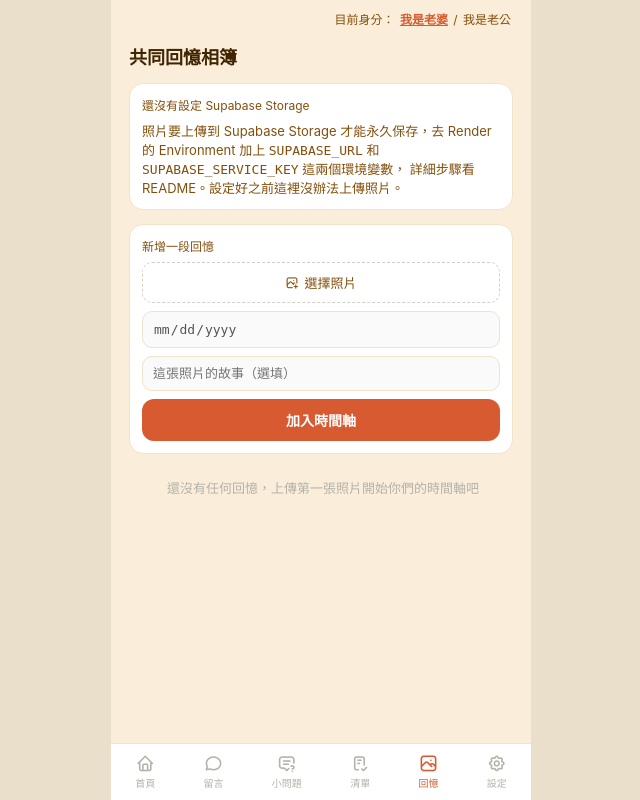
After one commit to prince4013/couple, a Flask app: page /memories in a window 1280 px wide. The commit adds this page. Shown: the whole page, without its empty margins (319-959 px from the left). Run offline with Flask 3, Linux system fonts and the light colour scheme; data comes from the database, SQL or seed files in the repository; data that the repository does not hold is empty; some libraries are stand-ins or nearby versions.

Commit message:
Add files via upload

```diff
--- a/app.py
+++ b/app.py
@@ -1,3 +1,4 @@
+import json
 import os
 import sqlite3
 from datetime import datetime, date, timedelta
@@ -6,7 +7,7 @@ from zoneinfo import ZoneInfo
 import requests
 from flask import (
     Flask, g, render_template, request, redirect,
-    url_for, session, flash
+    url_for, session, flash, jsonify
 )
 from werkzeug.utils import secure_filename
 
@@ -24,6 +25,22 @@ USE_POSTGRES = bool(DATABASE_URL)
 if USE_POSTGRES:
     import psycopg2
     import psycopg2.extras
+
+# Supabase Storage：回憶相簿的照片要永久保存，就必須存在這裡，
+# 不能存在 Render 本機磁碟（重新部署會不見）。
+SUPABASE_URL = os.environ.get("SUPABASE_URL", "").rstrip("/")
+SUPABASE_SERVICE_KEY = os.environ.get("SUPABASE_SERVICE_KEY", "").strip()
+SUPABASE_STORAGE_BUCKET = os.environ.get("SUPABASE_STORAGE_BUCKET", "memories").strip()
+SUPABASE_STORAGE_ENABLED = bool(SUPABASE_URL and SUPABASE_SERVICE_KEY)
+
+# Web Push（讓對方即時收到「想你了」之類的推播通知）需要一組 VAPID 金鑰。
+VAPID_PUBLIC_KEY = os.environ.get("VAPID_PUBLIC_KEY", "").strip()
+VAPID_PRIVATE_KEY = os.environ.get("VAPID_PRIVATE_KEY", "").strip()
+VAPID_CLAIM_EMAIL = os.environ.get("VAPID_CLAIM_EMAIL", "example@example.com").strip()
+PUSH_ENABLED = bool(VAPID_PUBLIC_KEY and VAPID_PRIVATE_KEY)
+
+if PUSH_ENABLED:
+    from pywebpush import webpush, WebPushException
 
 app = Flask(__name__)
 app.secret_key = os.environ.get("SECRET_KEY", "dev-secret-key-change-me")
@@ -178,6 +195,26 @@ def init_db():
             created_at TEXT NOT NULL
         )
         """,
+        f"""
+        CREATE TABLE IF NOT EXISTS memories (
+            id {id_type},
+            sender_id TEXT NOT NULL,
+            image_url TEXT NOT NULL,
+            memory_date TEXT NOT NULL,
+            caption TEXT,
+            created_at TEXT NOT NULL
+        )
+        """,
+        f"""
+        CREATE TABLE IF NOT EXISTS push_subscriptions (
+            id {id_type},
+            user_id TEXT NOT NULL,
+            endpoint TEXT NOT NULL,
+            p256dh TEXT NOT NULL,
+            auth TEXT NOT NULL,
+            created_at TEXT NOT NULL
+        )
+        """,
         """
         CREATE TABLE IF NOT EXISTS settings (
             key TEXT PRIMARY KEY,
@@ -318,6 +355,55 @@ def get_weather_display(uid):
     return {"text": f"{temp}°C {desc}", "icon": icon}
 
 
+# ---------- Supabase Storage（回憶相簿的照片） ----------
+
+def upload_to_supabase_storage(file_storage, filename):
+    """把上傳的檔案存到 Supabase Storage，回傳可公開存取的網址。
+    沒有設定 SUPABASE_URL / SUPABASE_SERVICE_KEY 時會拋出例外，呼叫端要接住。"""
+    if not SUPABASE_STORAGE_ENABLED:
+        raise RuntimeError("尚未設定 Supabase Storage（缺少 SUPABASE_URL 或 SUPABASE_SERVICE_KEY）")
+
+    upload_url = f"{SUPABASE_URL}/storage/v1/object/{SUPABASE_STORAGE_BUCKET}/{filename}"
+    headers = {
+        "Authorization": f"Bearer {SUPABASE_SERVICE_KEY}",
+        "apikey": SUPABASE_SERVICE_KEY,
+        "Content-Type": file_storage.mimetype or "application/octet-stream",
+        "x-upsert": "true",
+    }
+    resp = requests.post(upload_url, headers=headers, data=file_storage.read(), timeout=20)
+    resp.raise_for_status()
+    return f"{SUPABASE_URL}/storage/v1/object/public/{SUPABASE_STORAGE_BUCKET}/{filename}"
+
+
+# ---------- Web Push（即時推播通知） ----------
+
+def send_push_to_user(uid, title, body, url_path="/home"):
+    """推播給某個使用者的所有已訂閱裝置。沒設定 VAPID 金鑰時直接跳過，不影響原本功能。"""
+    if not PUSH_ENABLED:
+        return
+    db = get_db()
+    subs = run(db, "SELECT * FROM push_subscriptions WHERE user_id = ?", (uid,)).fetchall()
+    payload = json.dumps({"title": title, "body": body, "url": url_path})
+    for sub in subs:
+        subscription_info = {
+            "endpoint": sub["endpoint"],
+            "keys": {"p256dh": sub["p256dh"], "auth": sub["auth"]},
+        }
+        try:
+            webpush(
+                subscription_info=subscription_info,
+                data=payload,
+                vapid_private_key=VAPID_PRIVATE_KEY,
+                vapid_claims={"sub": f"mailto:{VAPID_CLAIM_EMAIL}"},
+            )
+        except WebPushException as ex:
+            status = ex.response.status_code if ex.response is not None else None
+            if status in (404, 410):
+                # 訂閱已經失效（例如對方移除了 App 或很久沒開），順手清掉，避免每次都白跑一趟
+                run(db, "DELETE FROM push_subscriptions WHERE id = ?", (sub["id"],))
+                db.commit()
+
+
 @app.context_processor
 def inject_globals():
     a = fetch_user("a")
@@ -326,6 +412,8 @@ def inject_globals():
         "me_id": current_user_id(),
         "gift_labels": GIFT_LABELS,
         "user_names": {"a": a["name"], "b": b["name"]},
+        "push_enabled": PUSH_ENABLED,
+        "vapid_public_key": VAPID_PUBLIC_KEY,
     }
 
 
@@ -433,6 +521,13 @@ def send_gift(gift_type):
     db.commit()
     label = GIFT_LABELS[gift_type][0]
     flash(f"已送出「{label}」給對方")
+
+    me = fetch_user(current_user_id())
+    if gift_type == "miss_you":
+        send_push_to_user(other_id(current_user_id()), f"{me['name']} 想你了 💛", "點開來回應對方一下吧")
+    else:
+        send_push_to_user(other_id(current_user_id()), f"{me['name']} 送你「{label}」", "打開 App 看看吧")
+
     return redirect(url_for("home"))
 
 
@@ -462,6 +557,9 @@ def messages():
                 (current_user_id(), text or None, image_filename, now_str()),
             )
             db.commit()
+            me = fetch_user(current_user_id())
+            preview = text if text else "傳了一張照片"
+            send_push_to_user(other_id(current_user_id()), f"{me['name']} 留言給你", preview, "/messages")
         return redirect(url_for("messages"))
 
     db = get_db()
@@ -502,6 +600,10 @@ def new_question():
         )
         new_id = cur.fetchone()["id"]
         db.commit()
+        me = fetch_user(current_user_id())
+        send_push_to_user(
+            other_id(current_user_id()), f"{me['name']} 問了你一個小問題", text, f"/questions/{new_id}"
+        )
         return redirect(url_for("question_thread", qid=new_id))
     return redirect(url_for("questions"))
 
@@ -518,6 +620,10 @@ def question_thread(qid):
                 (qid, current_user_id(), reply_text, now_str()),
             )
             db.commit()
+            me = fetch_user(current_user_id())
+            send_push_to_user(
+                other_id(current_user_id()), f"{me['name']} 回覆了小問題", reply_text, f"/questions/{qid}"
+            )
         return redirect(url_for("question_thread", qid=qid))
 
     question = run(db, "SELECT * FROM questions WHERE id = ?", (qid,)).fetchone()
@@ -535,7 +641,10 @@ def checklist():
     db = get_db()
     bring_items = run(db, "SELECT * FROM checklist_items WHERE category = 'bring' ORDER BY id ASC").fetchall()
     place_items = run(db, "SELECT * FROM checklist_items WHERE category = 'place' ORDER BY id ASC").fetchall()
-    return render_template("checklist.html", bring_items=bring_items, place_items=place_items)
+    food_items = run(db, "SELECT * FROM checklist_items WHERE category = 'food' ORDER BY id ASC").fetchall()
+    return render_template(
+        "checklist.html", bring_items=bring_items, place_items=place_items, food_items=food_items
+    )
 
 
 @app.route("/checklist/toggle/<int:item_id>", methods=["POST"])
@@ -550,7 +659,7 @@ def toggle_checklist(item_id):
 def add_checklist_item():
     category = request.form.get("category")
     text = request.form.get("text", "").strip()
-    if text and category in ("bring", "place"):
+    if text and category in ("bring", "place", "food"):
         db = get_db()
         run(
             db,
@@ -567,6 +676,96 @@ def delete_checklist_item(item_id):
     run(db, "DELETE FROM checklist_items WHERE id = ?", (item_id,))
     db.commit()
     return redirect(url_for("checklist"))
+
+
+@app.route("/memories")
+def memories():
+    db = get_db()
+    # 越下面是越早的故事：依 memory_date 由新到舊排序（最新的在最上面）
+    items = run(
+        db, "SELECT * FROM memories ORDER BY memory_date DESC, id DESC"
+    ).fetchall()
+    return render_template(
+        "memories.html", memories=items, storage_enabled=SUPABASE_STORAGE_ENABLED
+    )
+
+
+@app.route("/memories/add", methods=["POST"])
+def add_memory():
+    if not SUPABASE_STORAGE_ENABLED:
+        flash("還沒有設定 Supabase Storage，沒辦法上傳照片，先去設定頁看說明")
+        return redirect(url_for("memories"))
+
+    file = request.files.get("image")
+    memory_date = request.form.get("memory_date", "").strip()
+    caption = request.form.get("caption", "").strip()
+
+    if not file or not file.filename or not allowed_file(file.filename):
+        flash("請選擇一張照片")
+        return redirect(url_for("memories"))
+    if not memory_date:
+        flash("請選擇這張照片的日期")
+        return redirect(url_for("memories"))
+
+    filename = f"{int(datetime.now().timestamp())}_{secure_filename(file.filename)}"
+    try:
+        image_url = upload_to_supabase_storage(file, filename)
+    except (requests.RequestException, RuntimeError) as ex:
+        flash(f"上傳照片失敗：{ex}")
+        return redirect(url_for("memories"))
+
+    db = get_db()
+    run(
+        db,
+        "INSERT INTO memories (sender_id, image_url, memory_date, caption, created_at) VALUES (?,?,?,?,?)",
+        (current_user_id(), image_url, memory_date, caption or None, now_str()),
+    )
+    db.commit()
+    flash("回憶已經加進時間軸了")
+    return redirect(url_for("memories"))
+
+
+@app.route("/memories/delete/<int:memory_id>", methods=["POST"])
+def delete_memory(memory_id):
+    db = get_db()
+    run(db, "DELETE FROM memories WHERE id = ?", (memory_id,))
+    db.commit()
+    return redirect(url_for("memories"))
+
+
+@app.route("/push/subscribe", methods=["POST"])
+def push_subscribe():
+    data = request.get_json(silent=True) or {}
+    endpoint = data.get("endpoint")
+    keys = data.get("keys") or {}
+    p256dh, auth = keys.get("p256dh"), keys.get("auth")
+    if not (endpoint and p256dh and auth):
+        return jsonify({"ok": False, "error": "缺少必要欄位"}), 400
+
+    db = get_db()
+    existing = run(
+        db, "SELECT id FROM push_subscriptions WHERE user_id = ? AND endpoint = ?",
+        (current_user_id(), endpoint),
+    ).fetchone()
+    if not existing:
+        run(
+            db,
+            "INSERT INTO push_subscriptions (user_id, endpoint, p256dh, auth, created_at) VALUES (?,?,?,?,?)",
+            (current_user_id(), endpoint, p256dh, auth, now_str()),
+        )
+        db.commit()
+    return jsonify({"ok": True})
+
+
+@app.route("/push/unsubscribe", methods=["POST"])
+def push_unsubscribe():
+    data = request.get_json(silent=True) or {}
+    endpoint = data.get("endpoint")
+    if endpoint:
+        db = get_db()
+        run(db, "DELETE FROM push_subscriptions WHERE endpoint = ?", (endpoint,))
+        db.commit()
+    return jsonify({"ok": True})
 
 
 @app.route("/settings", methods=["GET", "POST"])
--- a/requirements.txt
+++ b/requirements.txt
@@ -3,3 +3,4 @@ Werkzeug>=3.0
 requests>=2.31
 gunicorn>=22.0
 psycopg2-binary>=2.9
+pywebpush>=2.0
--- /dev/null
+++ b/static/push.js
@@ -0,0 +1,111 @@
+// static/push.js
+// 負責註冊 Service Worker、跟使用者要通知權限、訂閱 Web Push，
+// 並把訂閱資訊送到後端存起來。
+
+function urlBase64ToUint8Array(base64String) {
+  const padding = "=".repeat((4 - (base64String.length % 4)) % 4);
+  const base64 = (base64String + padding).replace(/-/g, "+").replace(/_/g, "/");
+  const rawData = atob(base64);
+  const outputArray = new Uint8Array(rawData.length);
+  for (let i = 0; i < rawData.length; ++i) {
+    outputArray[i] = rawData.charCodeAt(i);
+  }
+  return outputArray;
+}
+
+function isPushSupported() {
+  return "serviceWorker" in navigator && "PushManager" in window && "Notification" in window;
+}
+
+function isStandalone() {
+  // iOS 只有在「加到主畫面」啟動後才算 standalone，Safari 分頁裡永遠不算。
+  return window.matchMedia("(display-mode: standalone)").matches || window.navigator.standalone === true;
+}
+
+async function refreshPushButton() {
+  const btn = document.getElementById("push-btn");
+  if (!btn) return;
+
+  if (!window.PUSH_ENABLED) {
+    btn.textContent = "尚未設定推播（缺少 VAPID 金鑰）";
+    btn.disabled = true;
+    return;
+  }
+  if (!isPushSupported()) {
+    btn.textContent = "這個瀏覽器不支援推播通知";
+    btn.disabled = true;
+    return;
+  }
+  if (isIOS() && !isStandalone()) {
+    btn.textContent = "請先「加入主畫面」再啟用通知";
+    btn.disabled = false;
+    return;
+  }
+
+  try {
+    const reg = await navigator.serviceWorker.ready;
+    const sub = await reg.pushManager.getSubscription();
+    if (sub) {
+      btn.textContent = "通知已啟用 ✓";
+      btn.disabled = true;
+      return;
+    }
+  } catch (e) {
+    // 忽略，維持預設按鈕文字
+  }
+  btn.textContent = "啟用想你了 / 留言通知";
+  btn.disabled = false;
+}
+
+function isIOS() {
+  return /iPad|iPhone|iPod/.test(navigator.userAgent) && !window.MSStream;
+}
+
+async function enablePush() {
+  const btn = document.getElementById("push-btn");
+  if (!isPushSupported()) {
+    alert("這個瀏覽器不支援推播通知");
+    return;
+  }
+  if (isIOS() && !isStandalone()) {
+    alert("iPhone 要先用 Safari 打開這個網站，點分享按鈕選「加入主畫面」，再從主畫面圖示打開 App，才能啟用通知。");
+    return;
+  }
+
+  try {
+    const reg = await navigator.serviceWorker.register("/static/sw.js");
+    const permission = await Notification.requestPermission();
+    if (permission !== "granted") {
+      alert("沒有取得通知權限，之後可以在系統設定裡重新開啟。");
+      return;
+    }
+    const subscription = await reg.pushManager.subscribe({
+      userVisibleOnly: true,
+      applicationServerKey: urlBase64ToUint8Array(window.VAPID_PUBLIC_KEY),
+    });
+    await fetch("/push/subscribe", {
+      method: "POST",
+      headers: { "Content-Type": "application/json" },
+      body: JSON.stringify(subscription.toJSON()),
+    });
+    if (btn) {
+      btn.textContent = "通知已啟用 ✓";
+      btn.disabled = true;
+    }
+  } catch (err) {
+    console.error("啟用推播失敗", err);
+    alert("啟用通知失敗，請確認網站是用 https 開啟的，並稍後再試一次。");
+  }
+}
+
+document.addEventListener("DOMContentLoaded", () => {
+  const btn = document.getElementById("push-btn");
+  if (btn) {
+    btn.addEventListener("click", enablePush);
+  }
+  if (isPushSupported() && window.PUSH_ENABLED) {
+    navigator.serviceWorker.register("/static/sw.js").finally(refreshPushButton);
+  } else {
+    refreshPushButton();
+  }
+});
--- a/static/style.css
+++ b/static/style.css
@@ -242,5 +242,39 @@ body {
   display: flex; flex-direction: column; align-items: center; gap: 2px;
   text-decoration: none; color: #B4B2A9; font-size: 10px;
 }
-.bottom-nav a i { font-size: 20px; }
+.bottom-nav a i { font-size: 19px; }
 .bottom-nav a.active { color: #D85A30; }
+
+.memory-add-form { display: flex; flex-direction: column; gap: 8px; }
+.memory-upload-btn {
+  display: flex; align-items: center; justify-content: center; gap: 6px;
+  padding: 10px; border-radius: 10px; border: 1px dashed #D3D1C7;
+  color: #854F0B; font-size: 13px; cursor: pointer; position: relative;
+}
+.memory-upload-btn input[type=file] {
+  position: absolute; inset: 0; opacity: 0; cursor: pointer;
+}
+.memory-add-form input[type=date], .memory-add-form input[type=text] {
+  padding: 9px 10px; border-radius: 10px; border: 1px solid #F0E3C8; font-size: 13px;
+}
+
+.timeline { position: relative; padding-left: 4px; }
+.timeline-row { display: flex; gap: 12px; }
+.timeline-marker {
+  display: flex; flex-direction: column; align-items: center; width: 16px; flex-shrink: 0;
+}
+.timeline-dot {
+  width: 12px; height: 12px; border-radius: 50%; background: #D85A30;
+  border: 2px solid #FAEEDA; box-shadow: 0 0 0 1px #D85A30; flex-shrink: 0; margin-top: 4px;
+}
+.timeline-line { flex: 1; width: 2px; background: #F0E3C8; margin: 2px 0; }
+.timeline-row:last-child .timeline-line { display: none; }
+.timeline-content { flex: 1; padding-bottom: 20px; }
+.timeline-date { margin: 0 0 6px; font-size: 12px; color: #854F0B; font-weight: 700; }
+.timeline-image { width: 100%; border-radius: 12px; display: block; margin-bottom: 6px; }
+.timeline-caption { margin: 0 0 6px; font-size: 13px; color: #412402; }
+.timeline-delete-btn {
+  border: none; background: transparent; color: #B4B2A9; font-size: 11px;
+  display: flex; align-items: center; gap: 4px; padding: 0; cursor: pointer;
+}
+.timeline-delete-btn i { font-size: 13px; }
--- a/templates/base.html
+++ b/templates/base.html
@@ -6,6 +6,19 @@
 <title>{% block title %}橘語 · 遠距情侶{% endblock %}</title>
 <link rel="stylesheet" href="{{ url_for('static', filename='style.css') }}">
 <link rel="stylesheet" href="https://cdn.jsdelivr.net/npm/@tabler/icons-webfont@latest/tabler-icons.min.css">
+
+<link rel="manifest" href="{{ url_for('static', filename='manifest.json') }}">
+<link rel="apple-touch-icon" href="{{ url_for('static', filename='icons/icon-192.png') }}">
+<meta name="theme-color" content="#D85A30">
+<meta name="apple-mobile-web-app-capable" content="yes">
+<meta name="apple-mobile-web-app-status-bar-style" content="black-translucent">
+<meta name="apple-mobile-web-app-title" content="橘語">
+
+<script>
+  window.PUSH_ENABLED = {{ 'true' if push_enabled else 'false' }};
+  window.VAPID_PUBLIC_KEY = {{ vapid_public_key|tojson }};
+</script>
+<script src="{{ url_for('static', filename='push.js') }}" defer></script>
 </head>
 <body>
 <div class="phone">
@@ -44,6 +57,9 @@
     <a href="{{ url_for('checklist') }}" class="{{ 'active' if request.endpoint=='checklist' else '' }}">
       <i class="ti ti-checklist"></i><span>清單</span>
     </a>
+    <a href="{{ url_for('memories') }}" class="{{ 'active' if request.endpoint=='memories' else '' }}">
+      <i class="ti ti-photo"></i><span>回憶</span>
+    </a>
     <a href="{{ url_for('settings') }}" class="{{ 'active' if request.endpoint=='settings' else '' }}">
       <i class="ti ti-settings"></i><span>設定</span>
     </a>
--- a/templates/home.html
+++ b/templates/home.html
@@ -1,5 +1,5 @@
 {% extends "base.html" %}
-{% block title %}橘語·情話{% endblock %}
+{% block title %}首頁 · 橘語{% endblock %}
 {% block content %}
 
 <div class="card partner-card">
--- /dev/null
+++ b/templates/memories.html
@@ -0,0 +1,55 @@
+{% extends "base.html" %}
+{% block title %}回憶相簿 · 橘語{% endblock %}
+{% block content %}
+
+<p class="page-title">共同回憶相簿</p>
+
+{% if not storage_enabled %}
+<div class="card">
+  <p class="section-label">還沒有設定 Supabase Storage</p>
+  <p style="font-size:13px; color:var(--text-secondary, #854F0B); margin:0;">
+    照片要上傳到 Supabase Storage 才能永久保存，去 Render 的 Environment
+    加上 <code>SUPABASE_URL</code> 和 <code>SUPABASE_SERVICE_KEY</code> 這兩個環境變數，
+    詳細步驟看 README。設定好之前這裡沒辦法上傳照片。
+  </p>
+</div>
+{% endif %}
+
+<div class="card">
+  <p class="section-label">新增一段回憶</p>
+  <form action="{{ url_for('add_memory') }}" method="post" enctype="multipart/form-data" class="memory-add-form">
+    <label class="memory-upload-btn">
+      <i class="ti ti-photo-plus"></i> 選擇照片
+      <input type="file" name="image" accept="image/*" required {{ 'disabled' if not storage_enabled }}>
+    </label>
+    <input type="date" name="memory_date" required {{ 'disabled' if not storage_enabled }}>
+    <input type="text" name="caption" placeholder="這張照片的故事（選填）" {{ 'disabled' if not storage_enabled }}>
+    <button type="submit" class="save-btn" {{ 'disabled' if not storage_enabled }}>加入時間軸</button>
+  </form>
+</div>
+
+<div class="timeline">
+  {% for m in memories %}
+  <div class="timeline-row">
+    <div class="timeline-marker">
+      <span class="timeline-dot"></span>
+      <span class="timeline-line"></span>
+    </div>
+    <div class="timeline-content">
+      <p class="timeline-date">{{ m['memory_date'] }} · {{ user_names[m['sender_id']] }}</p>
+      <img src="{{ m['image_url'] }}" class="timeline-image" alt="回憶照片">
+      {% if m['caption'] %}
+      <p class="timeline-caption">{{ m['caption'] }}</p>
+      {% endif %}
+      <form action="{{ url_for('delete_memory', memory_id=m['id']) }}" method="post"
+            onsubmit="return confirm('確定要刪除這段回憶嗎？');">
+        <button type="submit" class="timeline-delete-btn"><i class="ti ti-trash"></i> 刪除</button>
+      </form>
+    </div>
+  </div>
+  {% else %}
+  <p class="empty-hint">還沒有任何回憶，上傳第一張照片開始你們的時間軸吧</p>
+  {% endfor %}
+</div>
+
+{% endblock %}
```
Also changed, not shown: generate_vapid_keys.py (added, +42 -0 lines), static/sw.js (added, +50 -0 lines), templates/checklist.html (+24 -0 lines), templates/settings.html (+11 -0 lines), README.md, static/icons/icon-192.png (added), static/icons/icon-512.png (added), static/manifest.json (added).
